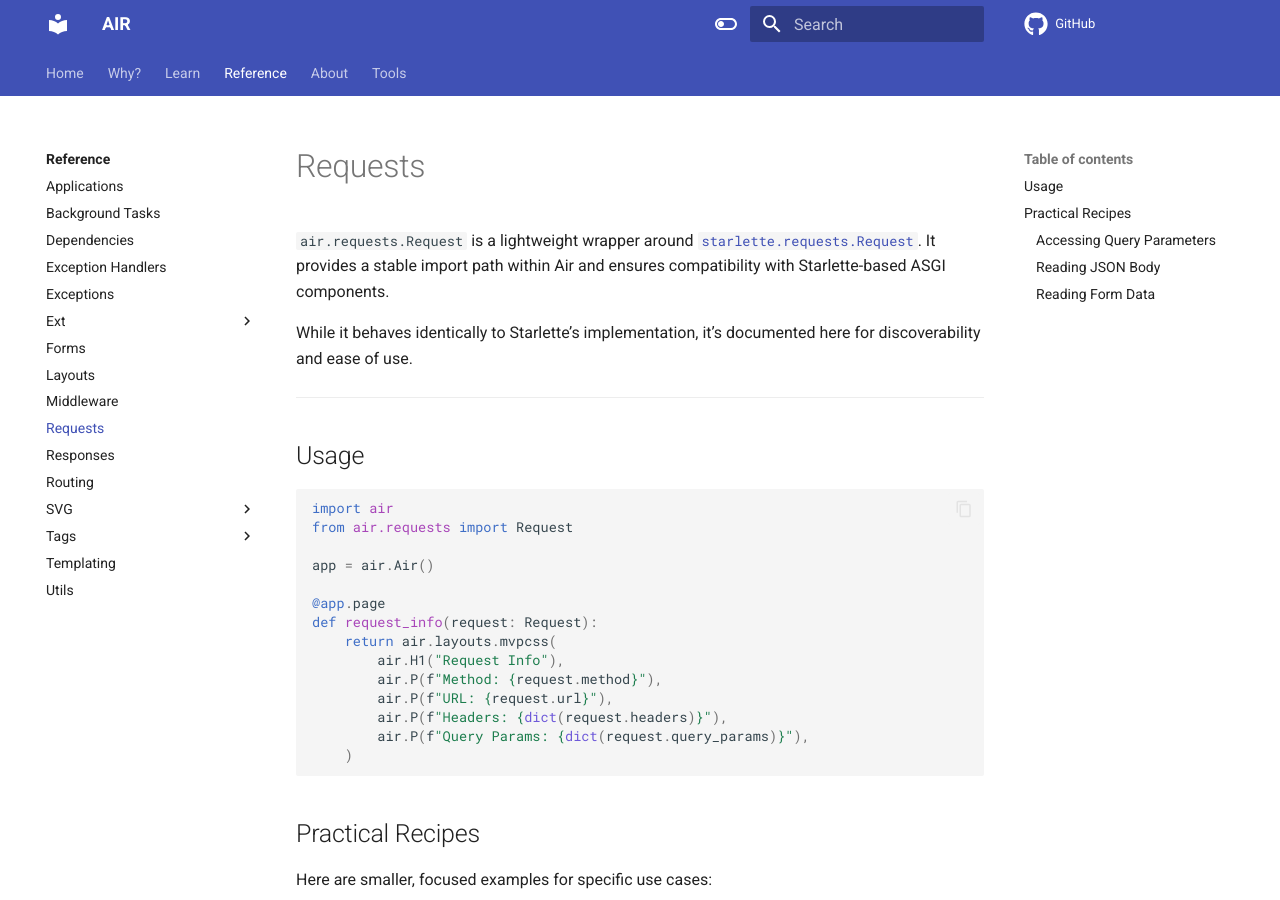
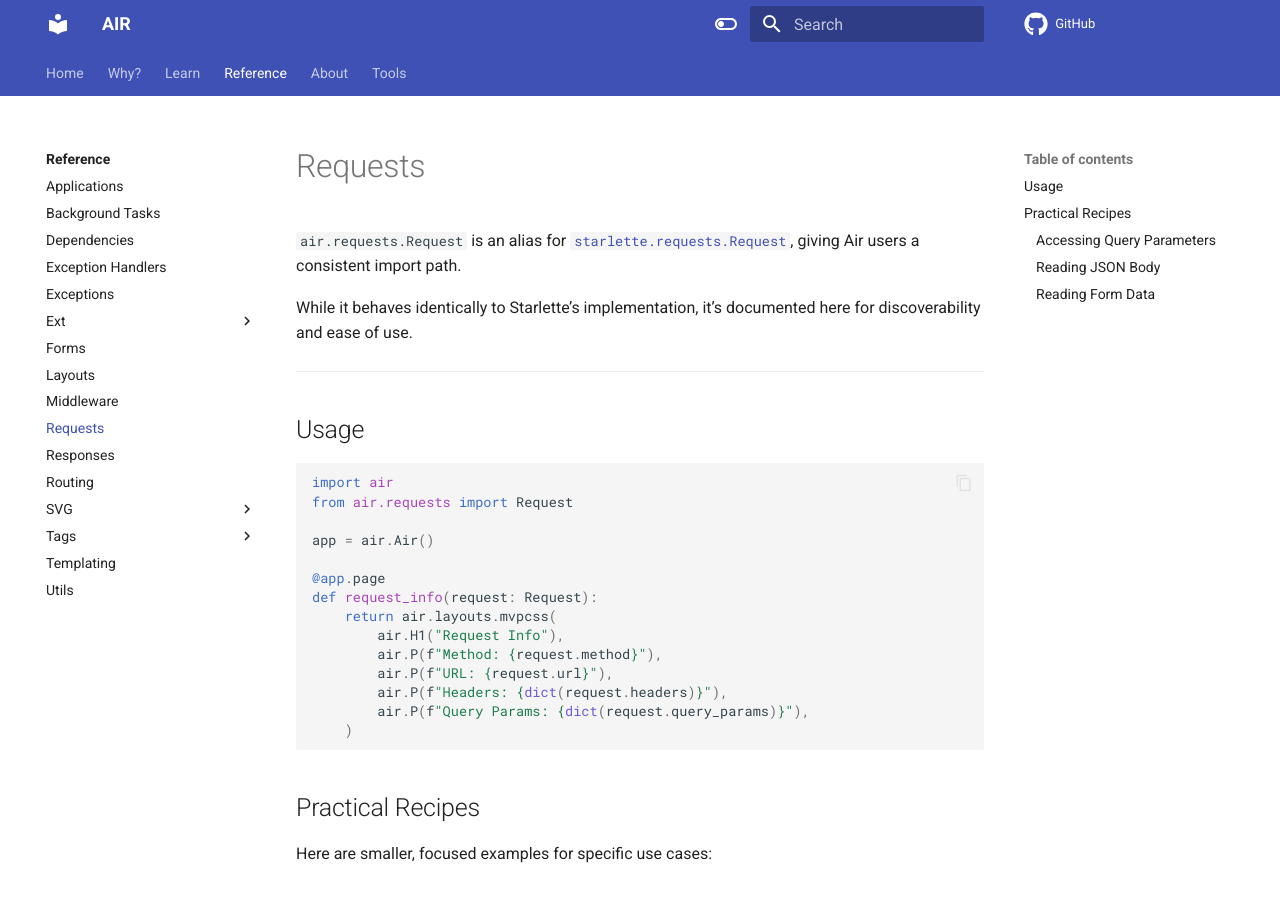
Before and after one commit to feldroy/air, an MkDocs documentation site: the page built from docs/api/requests.md, in a window 1280 px wide and 900 px high. Built offline with MkDocs 1.6.1 and Material for MkDocs 9.7.7, drawn with Linux system fonts in a browser that asks for light colours; comment, search, counter and statistics services are not loaded.

Commit message:
docs(requests): clarify that air.requests.Request is a re-export of Starlette Request

```diff
--- a/docs/api/requests.md
+++ b/docs/api/requests.md
@@ -1,7 +1,6 @@
 # Requests
 
-`air.requests.Request` is a lightweight wrapper around [`starlette.requests.Request`](https://www.starlette.io/requests/).
-It provides a stable import path within Air and ensures compatibility with Starlette-based ASGI components.
+`air.requests.Request` is an alias for [`starlette.requests.Request`](https://www.starlette.io/requests/), giving Air users a consistent import path.
 
 While it behaves identically to Starlette’s implementation, it’s documented here for discoverability and ease of use.
 
```
